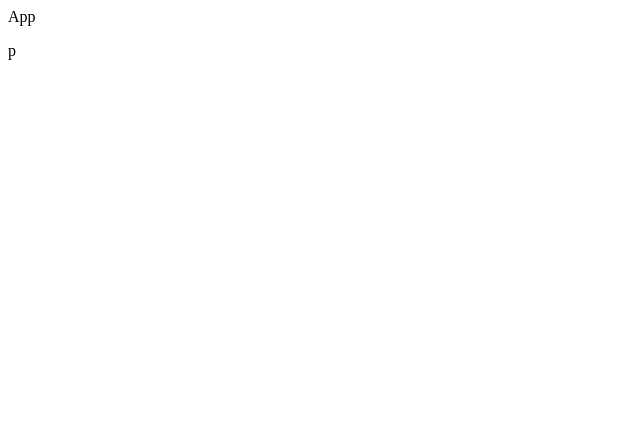
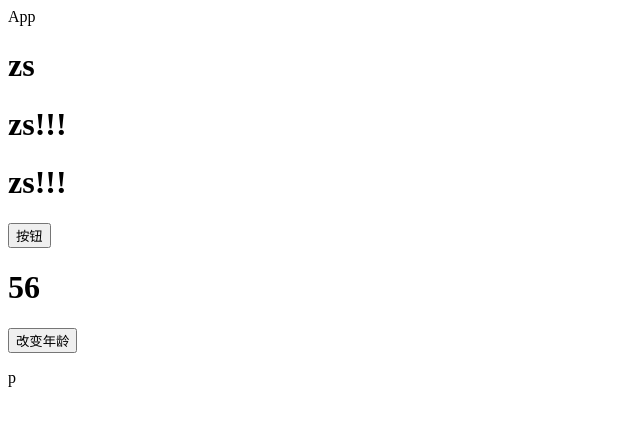
Before and after one commit to imkf-zhang/little-rabbit-fresh, a Vue app: page / in a window 1280 px wide. Before the commit this address had no page. Shown: the top 426 px of the page, without its empty margins (0-640 px from the left). Built offline with nearby package versions, Linux system fonts and the light colour scheme.

Commit message:
[功能]vue3根模块中vuex的使用

```diff
--- a/src/App.vue
+++ b/src/App.vue
@@ -1,11 +1,44 @@
 <template>
-<!-- vue2.0需要根元素，vue3.0可以是代码片段 fragment -->
+  <!-- vue2.0需要根元素，vue3.0可以是代码片段 fragment -->
   <div>
     App
+    <!-- 1、使用根模块state的数据 -->
+    <h1>{{ $store.state.username }}</h1>
+    <!-- 2、使用根模块getters的数据 -->
+    <h1>{{ $store.getters.newName }}</h1>
+    <h1>{{ $store.getters["newName"] }}</h1>
+    <button @click="mutationsFn">按钮</button>
+    <h1>{{ $store.state.age }}</h1>
+    <button @click="actionsFn">改变年龄</button>
   </div>
   <p>p</p>
 </template>
-
+<script>
+import { useStore } from "vuex";
+export default {
+  name: "App",
+  setup () {
+    // userStore可以拿到vuex仓库实例
+    const store = useStore();
+    // 1、使用根模块state的数据
+    console.log(store);
+    console.log(store.state.username);
+    // 2、使用根模块getters的数据
+    console.log(store.getters.newName);
+    // 3、提交根模块mutations方法
+    const mutationsFn = () => {
+      store.commit("updateName");
+    };
+    // 4、调用根模块的actions函数
+    const actionsFn = () => {
+      store.dispatch('updateName')
+    }
+    return {
+      mutationsFn,
+      actionsFn
+    }
+  },
+};
+</script>
 <style lang="less">
-
 </style>
--- a/src/store/index.js
+++ b/src/store/index.js
@@ -1,19 +1,37 @@
 import { createStore } from 'vuex'
-
 // vue2.0 创建仓库 new Vuex.Store({ })
 // vue3.0 创建仓库 createStore({ })
 export default createStore({
   state: {
     // 数据
+    username: 'zs',
+    age: 56
   },
   getters: {
     // vuex的计算属性
+    newName (state) {
+      return state.username + '!!!'
+    },
   },
   mutations: {
     // 更改数据函数
+    updateName (state) {
+      state.username = 'ls'
+    },
+    updateAge (state, playLoad) {
+      console.log("playLoad", playLoad)
+      state.age += playLoad
+    }
   },
   actions: {
     // 请求数据函数
+    updateName (ctx) {
+      console.log('触发了')
+      // 发请求
+      setTimeout(() => {
+        ctx.commit('updateAge', 46)
+      }, 1000)
+    }
   },
   modules: {
     // 分模块
```
Also changed, not shown: .eslintrc.js.
